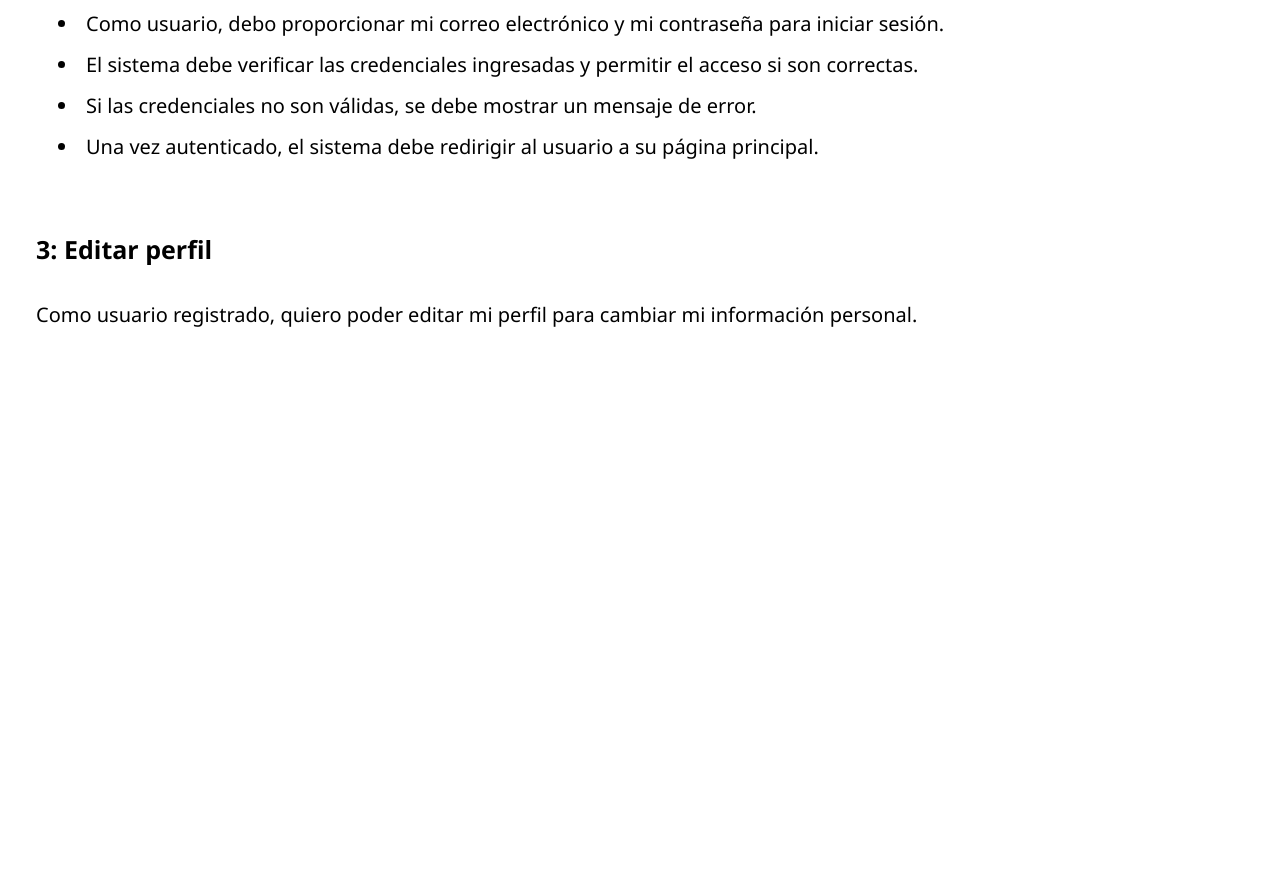
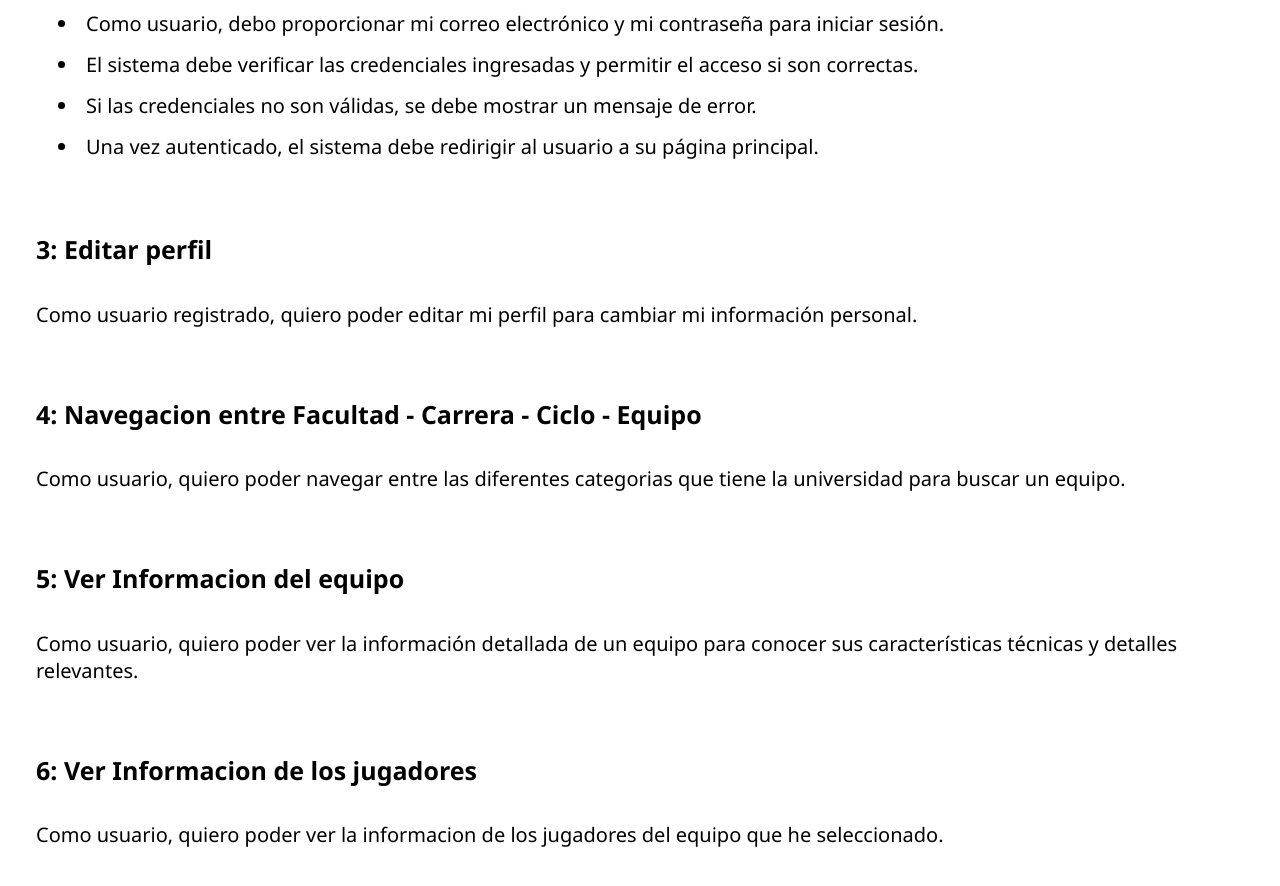
Before and after one commit to jostinjimenez/Avance-Proyecto, a plain HTML site: page funciones.html in a window 1280 px wide. Shown: the part 3713-4599 px from the top of the page. Before the commit the page ends 4097 px from the top, so only its background shows below. Drawn offline with Linux system fonts and the light colour scheme.

Commit message:
Diseños

```diff
--- a/funciones.html
+++ b/funciones.html
@@ -114,6 +114,19 @@
       <p class="descripcion">Como usuario registrado, quiero poder editar mi perfil para cambiar mi información personal.</p>
     </div>
 
+    <div class="historias-usuario">
+      <h2 class="titulo">4: Navegacion entre Facultad - Carrera - Ciclo - Equipo</h2>
+      <p class="descripcion">Como usuario, quiero poder navegar entre las diferentes categorias que tiene la universidad para buscar un equipo.</p>
+    </div>
+
+    <div class="historias-usuario">
+      <h2 class="titulo">5: Ver Informacion del equipo</h2>
+      <p class="descripcion">Como usuario, quiero poder ver la información detallada de un equipo para conocer sus características técnicas y detalles relevantes.</p>
+    </div>
+
+    <div class="historias-usuario">
+      <h2 class="titulo">6: Ver Informacion de los jugadores</h2>
+      <p class="descripcion">Como usuario, quiero poder ver la informacion de los jugadores del equipo que he seleccionado.</p>
     <!-- Agrega más historias de usuario aquí -->
 
   </body>
```
